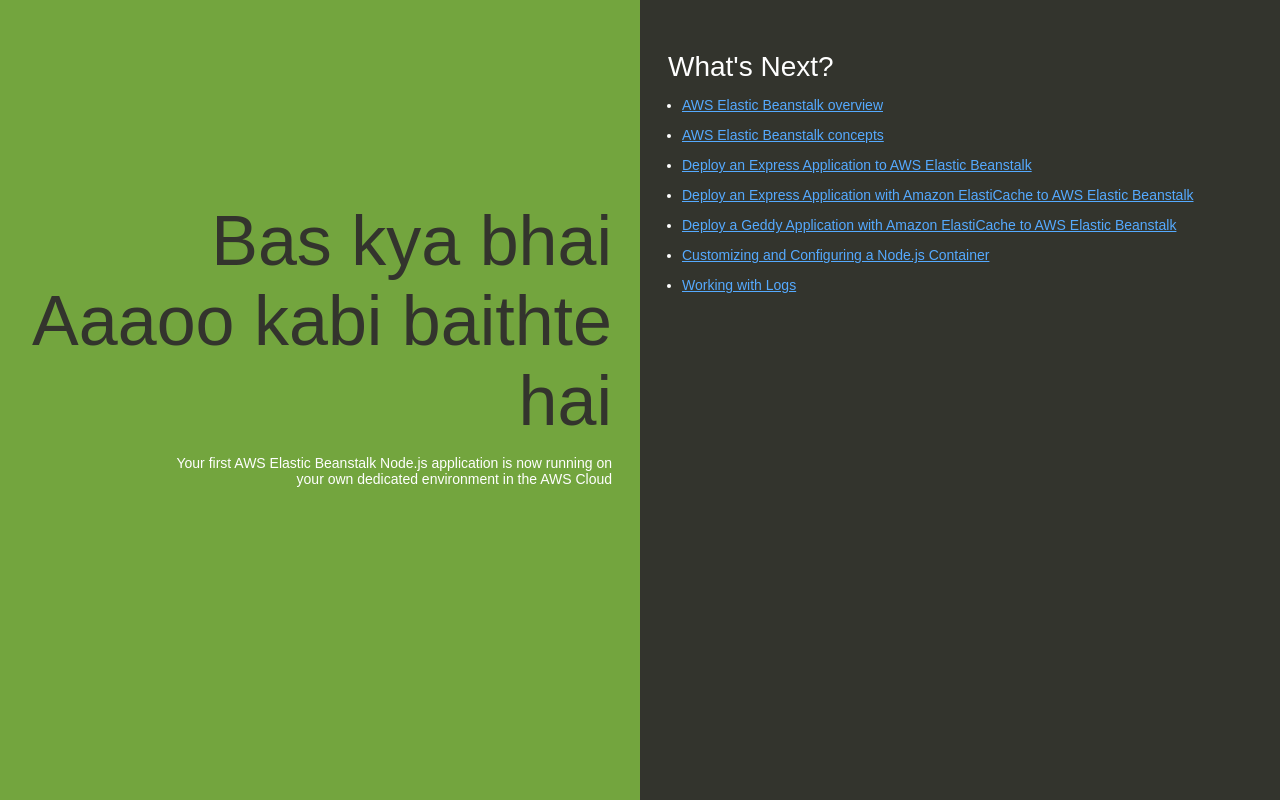
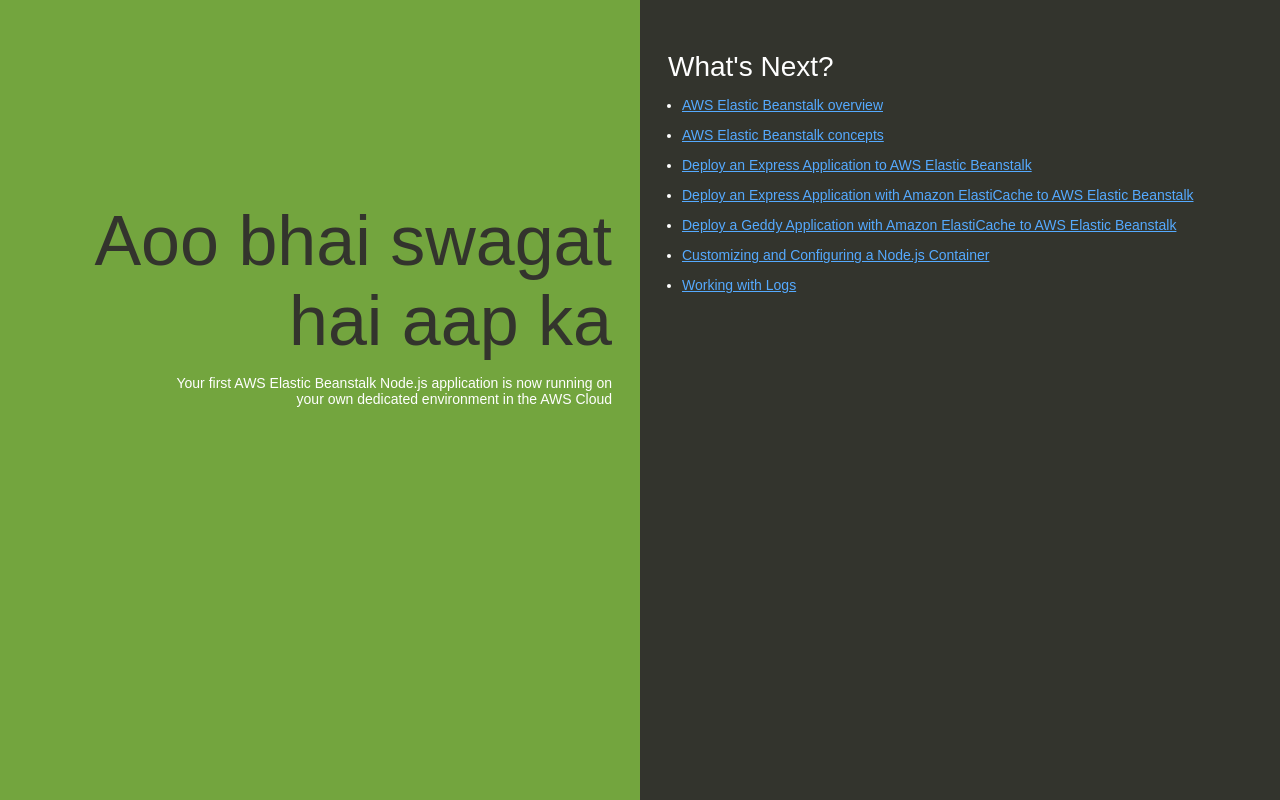
Before and after one commit to AnkurRC/GithubRepo, a website: page index.html in a window 1280 px wide. Drawn offline with Linux system fonts and the light colour scheme.

Commit message:
Update index.html

```diff
--- a/index.html
+++ b/index.html
@@ -74,7 +74,7 @@
   </head>
   <body>
     <div class="textColumn">
-      <h1>Bas kya bhai Aaaoo kabi baithte hai</h1>
+      <h1>Aoo bhai swagat hai aap ka</h1>
       <p>Your first AWS Elastic Beanstalk Node.js application is now running on your own dedicated environment in the AWS Cloud</p>
     </div>
     <div class="linksColumn">
```
